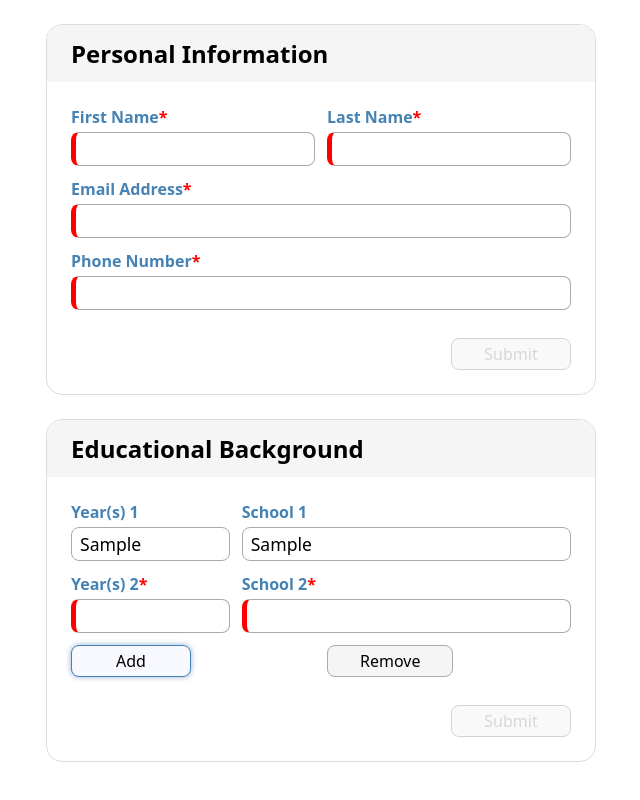
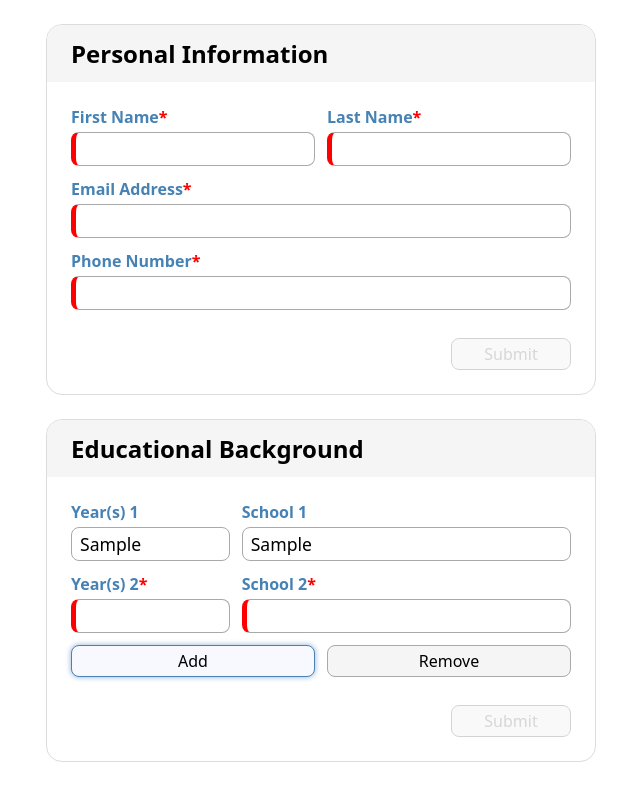
Before and after one commit to AidanPaoloBelmonte/cv-application, a React (Vite) app: page / in a window 1280 px wide. Both pictures are taken after typing "Sample", "Sample" into the empty fields and a click on the button "Add". Shown: the whole page, without its empty margins (319-959 px from the left). Built offline with nearby package versions, Linux system fonts and the light colour scheme.

Commit message:
Adjusted layout of Extend Controls

```diff
--- a/src/components/form-section.jsx
+++ b/src/components/form-section.jsx
@@ -83,23 +83,30 @@ function FormSection({ sectionName, code, className, extendable, fields }) {
         <form onSubmit={handleSubmit()}>
           {extendable ? generateGroups() : generateEntries()}
           {submitted || !extendable ? null : (
-            <>
-              <div className="extendButton" key={`${className}-exBtn`}>
-                <button submit="button" onClick={incrementExtensions}>
-                  Add
+            <div className="extendControls">
+              <button
+                className="extendButton extendControl"
+                key={`${className}-exBtn`}
+                submit="button"
+                onClick={incrementExtensions}
+              >
+                Add
+              </button>
+              {extensionCount <= 1 ? null : (
+                <button
+                  className="reduceButton extendControl"
+                  key={`${className}-rdBtn`}
+                  submit="button"
+                  onClick={decrementExtensions}
+                >
+                  Remove
                 </button>
-              </div>
-              {extensionCount <= 1 ? null : (
-                <div className="extendButton" key={`${className}-rdBtn`}>
-                  <button submit="button" onClick={decrementExtensions}>
-                    Remove
-                  </button>
-                </div>
               )}
-            </>
+            </div>
           )}
           <div className="formFooter">
             <button
+              className="submitButton"
               submit="button"
               onClick={handleSubmitStateChange}
               disabled={(!isDirty || !isValid) && !submitted}
--- a/src/styles/style.css
+++ b/src/styles/style.css
@@ -149,6 +149,20 @@ label,
     max-width: 500px;
 }
 
+.extendControls {
+    grid-column: span 2;
+
+    display: flex;
+    flex-direction: row;
+    justify-content: stretch;
+    align-items: center;
+    gap: 12px;
+
+    * {
+        flex: 1 50%;
+    }
+}
+
 .formFooter {
     grid-column: span 2;
 
```
